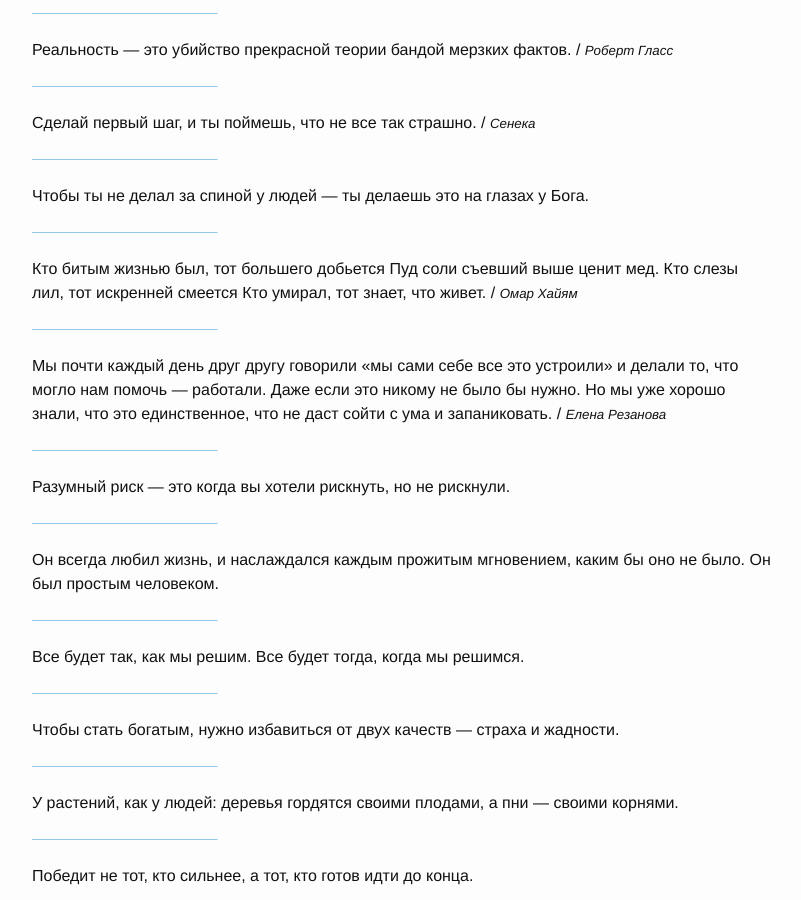
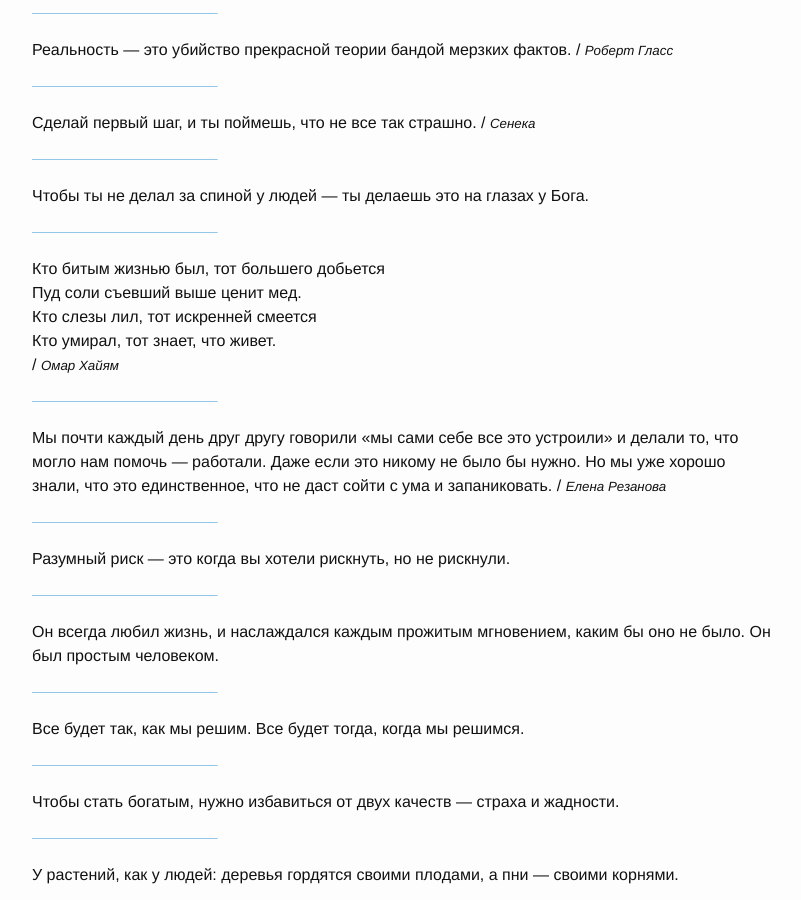
Before and after one commit to beeos/beeos.github.io, a Jekyll site: the page built from cites.md, in a window 1280 px wide and 900 px high, scrolled down 27713 px. Shown: the whole window, without its empty margins (238-1039 px from the left). Built offline with Jekyll 4.4.1, drawn with Linux system fonts in a browser that asks for light colours; nearby versions of some CDN libraries.

Commit message:
Nope: only <br/> works well

```diff
--- a/_data/cites.yml
+++ b/_data/cites.yml
@@ -788,11 +788,11 @@
 
 - text: "Чтобы ты не делал за спиной у людей — ты делаешь это на глазах у Бога."
 
-- text: |
-    Кто битым жизнью был, тот большего добьется
-    Пуд соли съевший выше ценит мед.
-    Кто слезы лил, тот искренней смеется
-    Кто умирал, тот знает, что живет.
+- text: >
+    Кто битым жизнью был, тот большего добьется<br/>
+    Пуд соли съевший выше ценит мед.<br/>
+    Кто слезы лил, тот искренней смеется<br/>
+    Кто умирал, тот знает, что живет.<br/>
   author: "Омар Хайям"
 
 - text: "Мы почти каждый день друг другу говорили «мы сами себе все это устроили» и делали то, что могло нам помочь — работали. Даже если это никому не было бы нужно. Но мы уже хорошо знали, что это единственное, что не даст сойти с ума и запаниковать."
```
